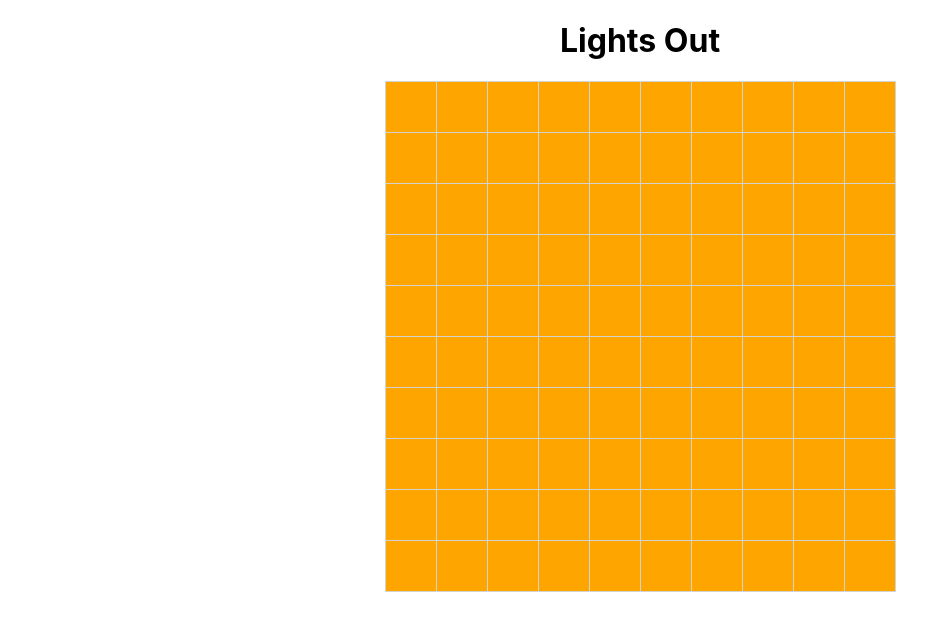
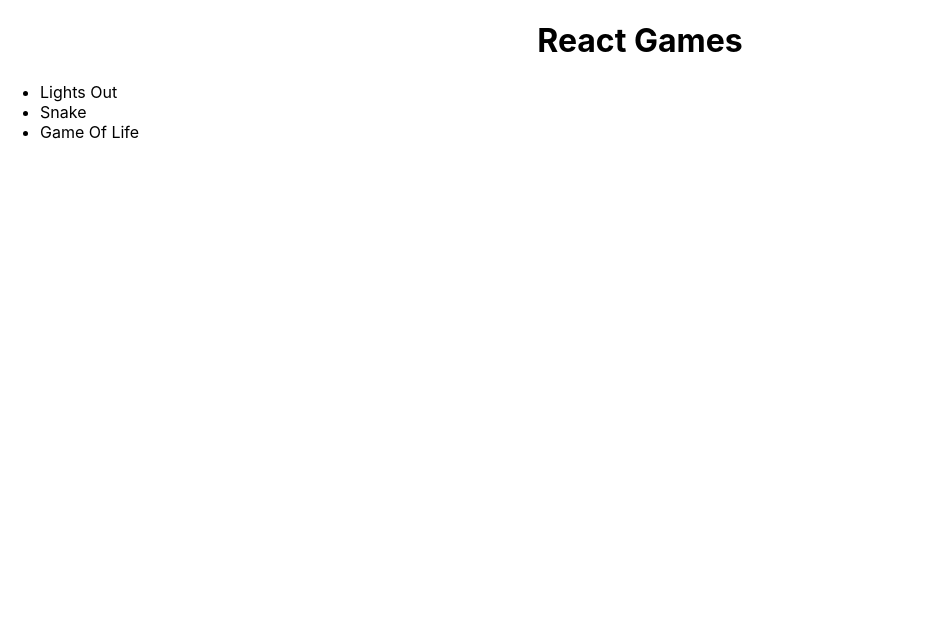
Before and after one commit to CodeAmend/react-games-ts-storybook, a React (Create React App) app: page / in a window 1280 px wide. Shown: the top 630 px of the page, without its empty margins (0-936 px from the left). Built offline with nearby package versions, Linux system fonts and the light colour scheme.

Commit message:
Move App to MainMenu

```diff
--- a/src/App.tsx
+++ /dev/null
@@ -1,21 +0,0 @@
-import React from 'react';
-import styled from 'styled-components';
-
-import GameBoard from './components/GameBoard';
-
-const View = styled.main``;
-
-const Header = styled.h1`
-  text-align: center;
-`;
-
-function App() {
-  return (
-    <View>
-      <Header>Lights Out</Header>
-      <GameBoard />
-    </View>
-  );
-}
-
-export default App;
--- /dev/null
+++ b/src/MainMenu/index.tsx
@@ -0,0 +1,19 @@
+import React from 'react';
+
+import { MainScreen, Header } from './styles';
+
+
+function App() {
+  return (
+    <MainScreen>
+      <Header>React Games</Header>
+      <ul>
+        <li>Lights Out</li>
+        <li>Snake</li>
+        <li>Game Of Life</li>
+      </ul>
+    </MainScreen>
+  );
+}
+
+export default App;
--- /dev/null
+++ b/src/MainMenu/styles.ts
@@ -0,0 +1,8 @@
+import styled from 'styled-components';
+
+
+export const MainScreen = styled.main``;
+
+export const Header = styled.h1`
+  text-align: center;
+`;
--- a/src/index.tsx
+++ b/src/index.tsx
@@ -1,7 +1,7 @@
 import React from 'react';
 import ReactDOM from 'react-dom';
 import './index.css';
-import App from './App';
+import App from './MainMenu';
 
 
 ReactDOM.render(
```
Also changed, not shown: 1 other file (tests, documents, lock files or other folders).
